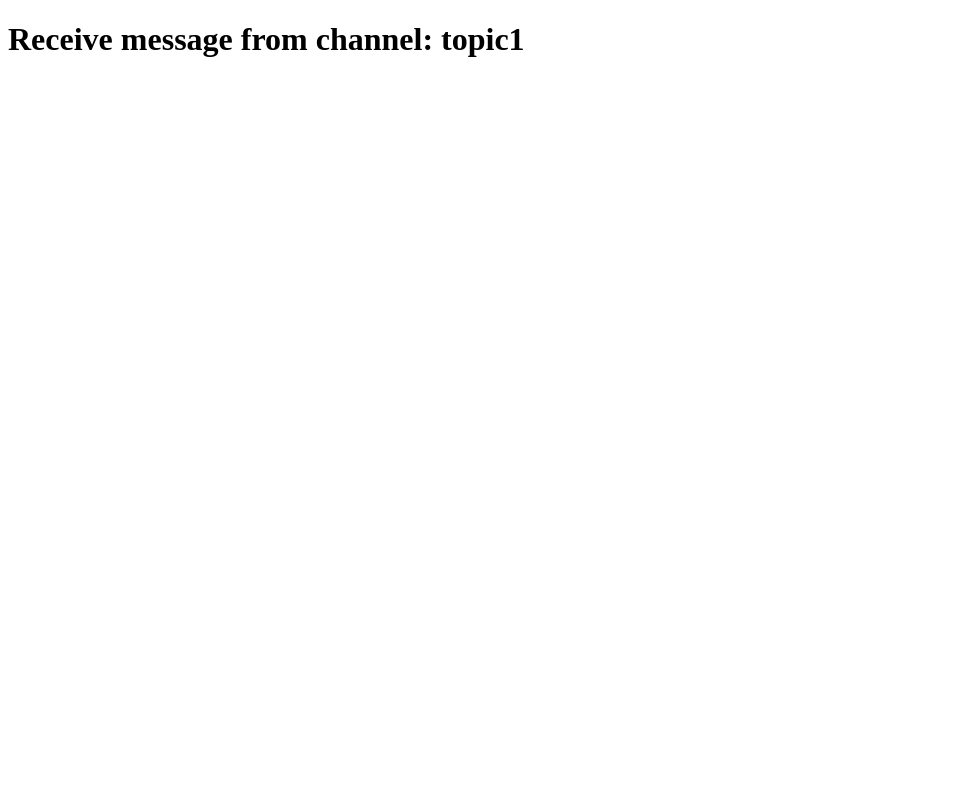
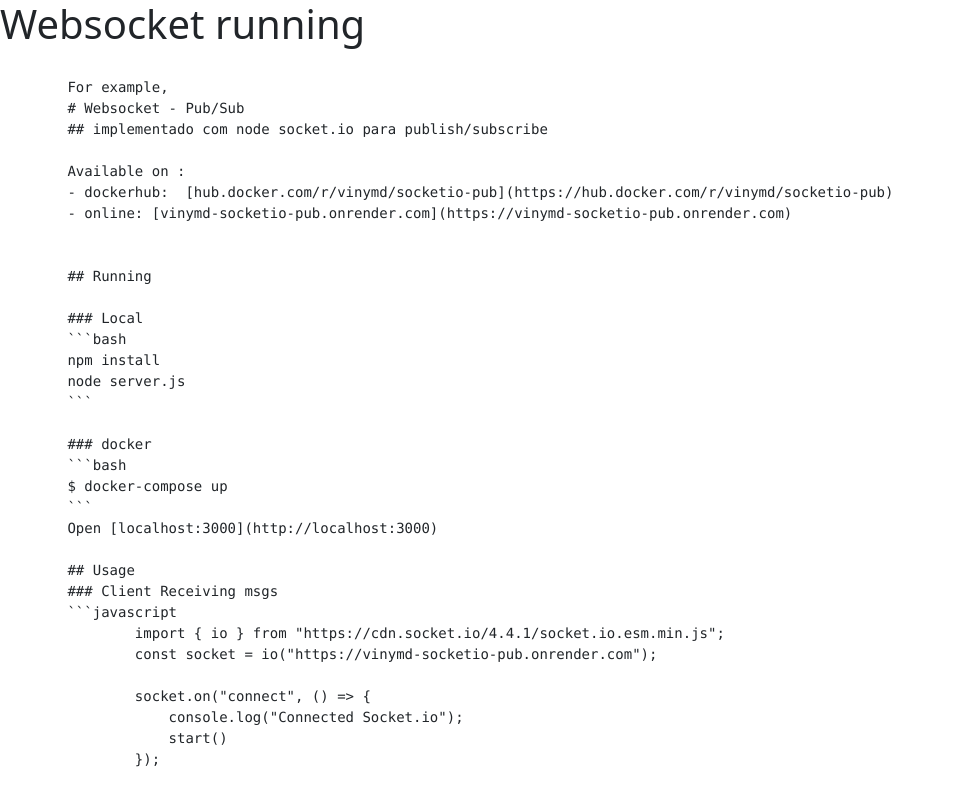
Before and after one commit to marcus2vinicius/socketio-pub, a website: page index.html in a window 1280 px wide. Shown: the top 793 px of the page, without its empty margins (0-953 px from the left). Drawn offline with nearby package versions, Linux system fonts and the light colour scheme.

Commit message:
add first page

````diff
--- a/index.html
+++ b/index.html
@@ -1,9 +1,43 @@
 <!DOCTYPE html>
+<html>
 <head>
-    <script type="module">
+    <title>Websocket</title>
+    <meta charset="utf-8">
+    <meta name="viewport" content="width=device-width, initial-scale=1">
+    <link href="https://cdn.jsdelivr.net/npm/bootstrap@5.0.2/dist/css/bootstrap.min.css" rel="stylesheet" integrity="sha384-EVSTQN3/azprG1Anm3QDgpJLIm9Nao0Yz1ztcQTwFspd3yD65VohhpuuCOmLASjC" crossorigin="anonymous">
+</head>
+<body>
+    <h1>Websocket running</h1>
+    <pre>
+    <code>
+        For example,
+        # Websocket - Pub/Sub
+        ## implementado com node socket.io para publish/subscribe
+
+        Available on :
+        - dockerhub:  [hub.docker.com/r/vinymd/socketio-pub](https://hub.docker.com/r/vinymd/socketio-pub)
+        - online: [vinymd-socketio-pub.onrender.com](https://vinymd-socketio-pub.onrender.com)
+
+
+        ## Running
+
+        ### Local
+        ```bash
+        npm install
+        node server.js
+        ```
+
+        ### docker
+        ```bash
+        $ docker-compose up
+        ```
+        Open [localhost:3000](http://localhost:3000)
+
+        ## Usage
+        ### Client Receiving msgs
+        ```javascript
                 import { io } from "https://cdn.socket.io/4.4.1/socket.io.esm.min.js";
-        const socket = io("http://localhost:3000");
-        //const socket = io("https://vinymd-socketio-pub.onrender.com");
+                const socket = io("https://vinymd-socketio-pub.onrender.com");
 
                 socket.on("connect", () => {
                     console.log("Connected Socket.io");
@@ -11,19 +45,24 @@
                 });
 
                 socket.on("disconnect", () => {
-            console.log("Disconnected Socket.io");
+                    console.log("Disconnect Socket.io");
                 });
 
                 function start(){
                     socket.emit("subscribe", 'topic1');
 
-            socket.on('topic1', (message) => {
-            console.log(`Message from topi1: ${message}`);
+                    socket.on('topic1', (msg) => {
+                       console.log(`Message received from topic1: ${msg}`);
                     })
                 }
-</script>
-</head>
-<body>
-<h1>Receive message from channel: topic1</h1>
+        ```
+        ### Client Sending msgs
+        ```javascript
+               socket.emit("broadcast", {channel: 'topic1', message: 'Message sent from html2'});
+        ```
+
+
+    </code>
+    </pre>
 </body>
 </html>
````
Also changed, not shown: server.js (+35 -19 lines), test/index.html (added, +29 -0 lines), test/index2.html (renamed from index2.html, +2 -2 lines), README.md, test/README.md (added). Lines whose indentation alone changed are shown as unchanged.
